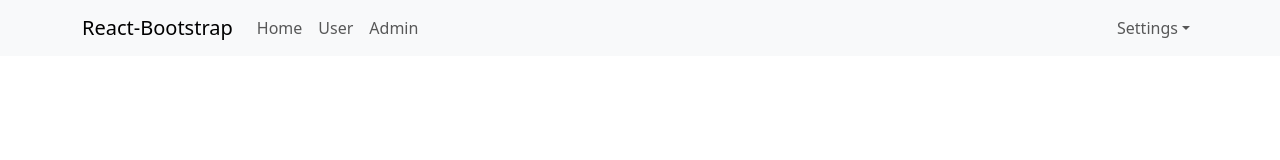
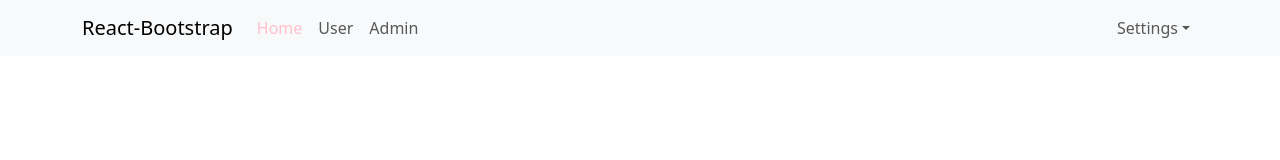
Before and after one commit to honganhdinh2002/base-react-redux, a React (Create React App) app: page / in a window 1280 px wide. Shown: the top 160 px of the page. Built offline with nearby package versions, Linux system fonts and the light colour scheme.

Commit message:
css active

```diff
--- a/src/App.js
+++ b/src/App.js
@@ -1,5 +1,5 @@
 import './App.scss';
-import { Outlet, Link } from 'react-router-dom';
+import { Outlet, Link, NavLink } from 'react-router-dom';
 import Header from './components/Header/Header';
 
 
--- a/src/App.scss
+++ b/src/App.scss
@@ -3,3 +3,17 @@
     margin: 0;
     font-family: system-ui, -apple-system, BlinkMacSystemFont, 'Segoe UI', Roboto, Oxygen, Ubuntu, Cantarell, 'Open Sans', 'Helvetica Neue', sans-serif;
 }
+
+.app-container {
+    .header-container {
+        .navbar-nav {
+            .nav-link {
+                &.active {
+                    color: pink;
+                }
+            }
+
+        }
+
+    }
+}
--- a/src/components/Header/header.js
+++ b/src/components/Header/header.js
@@ -2,7 +2,7 @@
 import Nav from 'react-bootstrap/Nav';
 import Navbar from 'react-bootstrap/Navbar';
 import NavDropdown from 'react-bootstrap/NavDropdown';
-import { Link } from 'react-router-dom';
+import { Link, NavLink } from 'react-router-dom';
 
 const Header = () => {
   return (
@@ -12,9 +12,9 @@
         <Navbar.Toggle aria-controls="basic-navbar-nav" />
         <Navbar.Collapse id="basic-navbar-nav">
           <Nav className="me-auto">
-            <Link to="/" className='nav-link'>Home</Link>
-            <Link to="/users" className='nav-link'>User</Link>
-            <Link to="/admins" className='nav-link'>Admin</Link>
+            <NavLink to="/" className='nav-link'>Home</NavLink>
+            <NavLink to="/users" className='nav-link'>User</NavLink>
+            <NavLink to="/admins" className='nav-link'>Admin</NavLink>
           </Nav>
           <Nav>
           <NavDropdown title="Settings" id="basic-nav-dropdown">
```
